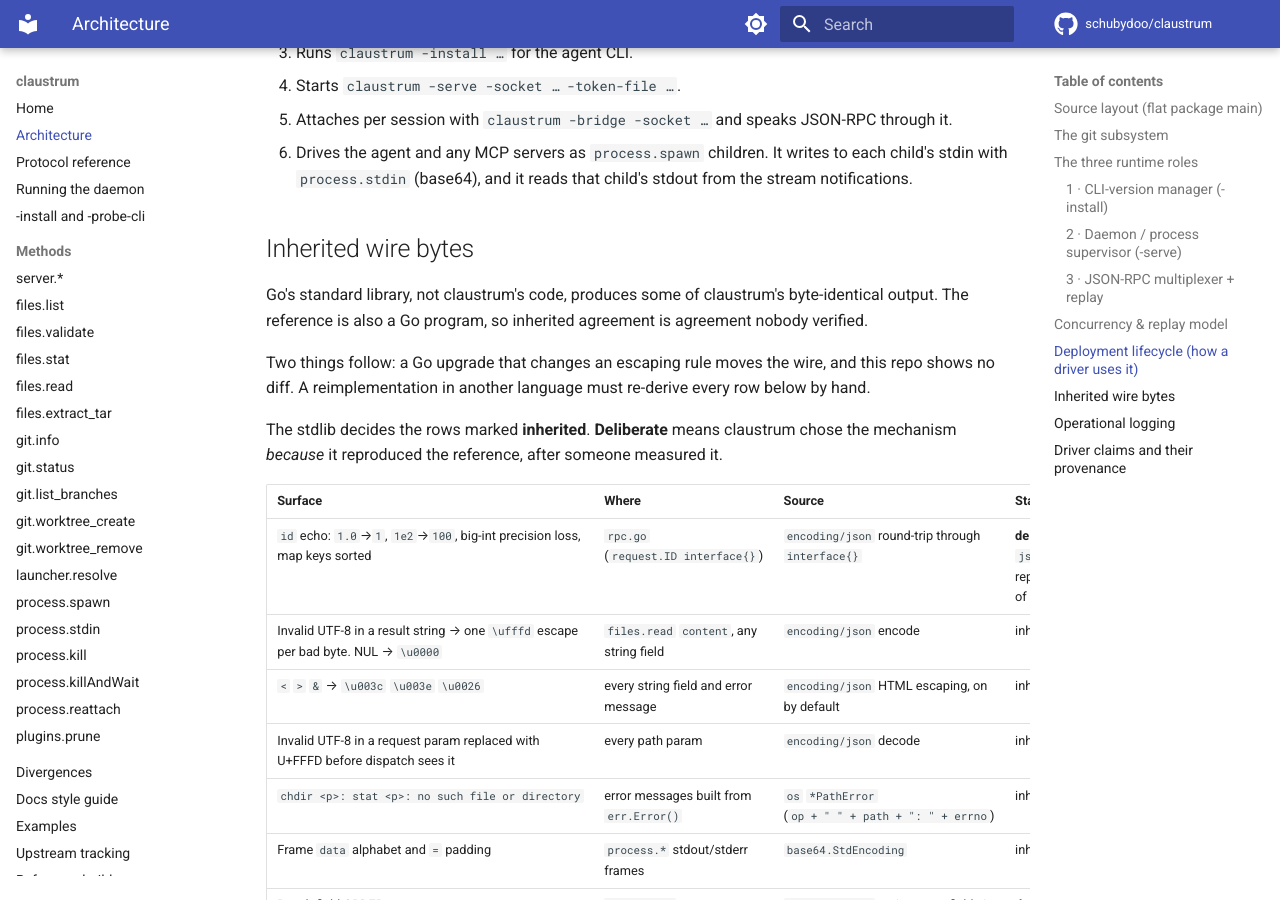
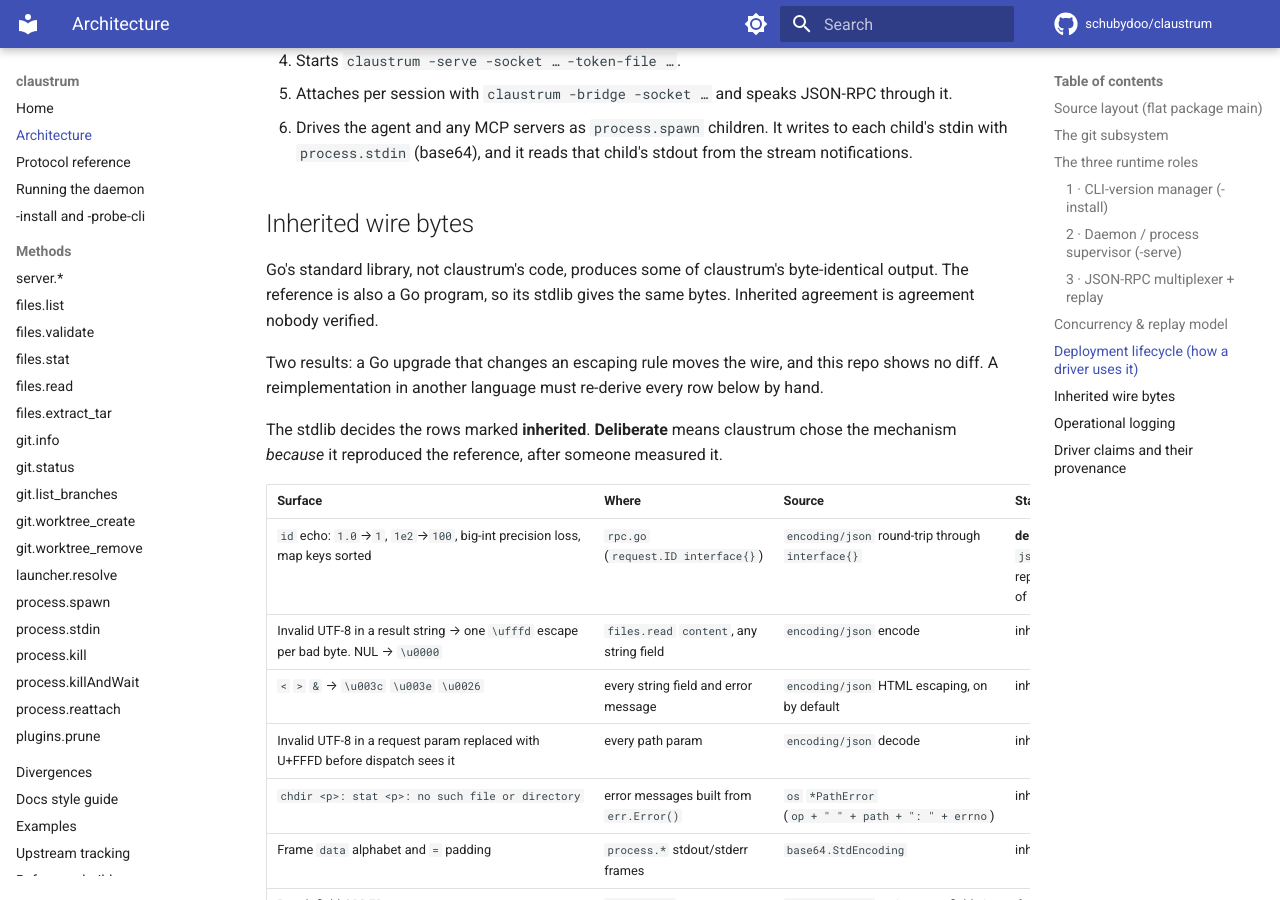
Before and after one commit to schubydoo/claustrum, an MkDocs documentation site: the page built from docs/ARCHITECTURE.md, in a window 1280 px wide and 900 px high, scrolled down 7054 px. Built offline with MkDocs 1.6.1 and Material for MkDocs 9.7.7, drawn with Linux system fonts in a browser that asks for light colours; comment, search, counter and statistics services are not loaded; some of the changed text lies outside the part shown.

Commit message:
docs: fix two cut sentences in ARCHITECTURE
Co-Authored-By: Claude Opus 5.5 <noreply@anthropic.com>

```diff
--- a/docs/ARCHITECTURE.md
+++ b/docs/ARCHITECTURE.md
@@ -120,7 +120,7 @@ flowchart TD
   `childreap.go`, with the live-process read in `childreap_linux.go` /
   `childreap_darwin.go`, reaps them at the start. Both act through the run dir that
   the daemon holds open, so no write or read follows a symlink out of it. The kill
-  and every live-process read sit behind package-var seams, so tests end no real process. See
+  and every live-process read sit behind package-var seams, so tests exercise the decision and end no real process. See
   [Child records and the reap](DAEMON.md#child-records-and-the-reap-linux-and-macos).
 - **Host cleaner.** `hostclean.go` holds the shared decision layer, and
   `hostclean_linux.go` / `hostclean_darwin.go` hold the OS reads. Windows links no
@@ -217,10 +216,10 @@ A driver (Claude Desktop, or your own tool such as clauster) typically does this
 ## Inherited wire bytes
 
 Go's standard library, not claustrum's code, produces some of claustrum's
-byte-identical output. The reference is also a Go program, so inherited
-agreement is agreement nobody verified.
+byte-identical output. The reference is also a Go program, so its stdlib gives
+the same bytes. Inherited agreement is agreement nobody verified.
 
-Two things follow: a Go upgrade that changes an escaping rule moves the wire,
+Two results: a Go upgrade that changes an escaping rule moves the wire,
 and this repo shows no diff. A reimplementation in another language must
 re-derive every row below by hand.
 
```
Also changed, not shown: other parts of docs/ARCHITECTURE.md (+2 -3 lines).
